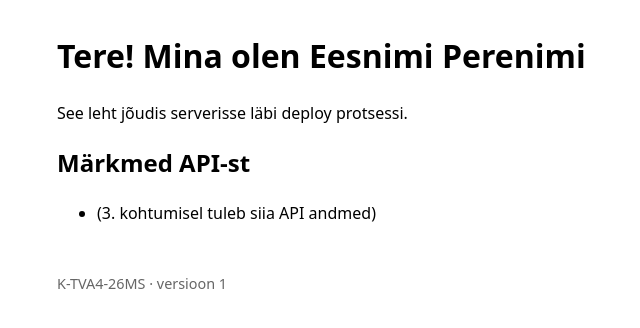
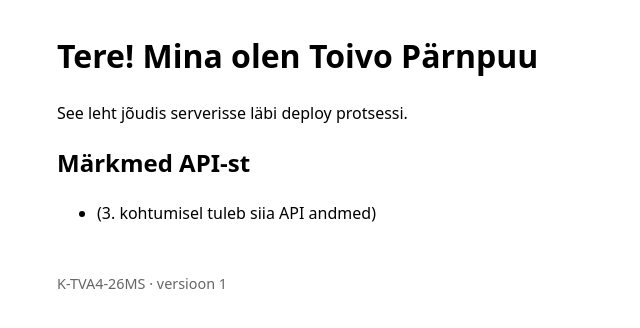
Before and after one commit to toivoparnpuu/tva4-26ms-toivo, a plain HTML site: page public/index.html in a window 1280 px wide. Shown: the whole page, without its empty margins (263-903 px from the left). Drawn offline with Linux system fonts and the light colour scheme; no server answers.

Commit message:
nime muutus

```diff
--- a/public/index.html
+++ b/public/index.html
@@ -11,7 +11,7 @@
   </style>
 </head>
 <body>
-  <h1>Tere! Mina olen Eesnimi Perenimi</h1>
+  <h1>Tere! Mina olen Toivo Pärnpuu</h1>
   <p>See leht jõudis serverisse läbi deploy protsessi.</p>
 
   <h2>Märkmed API-st</h2>
```
